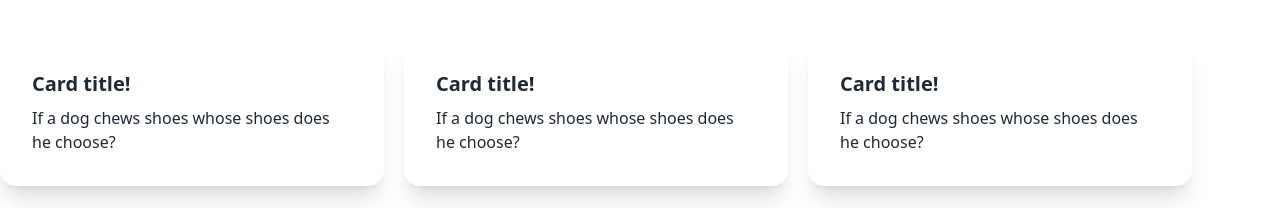
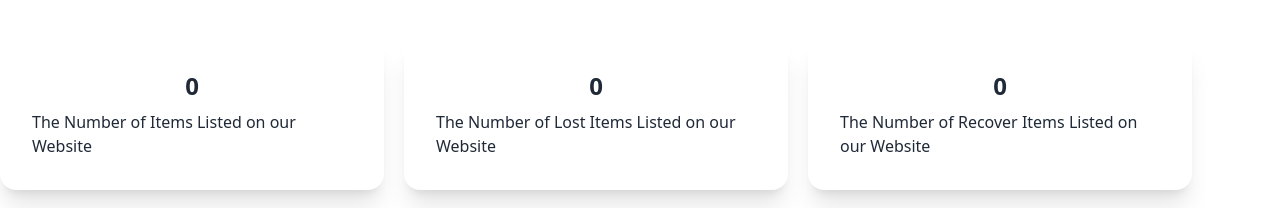
Before and after one commit to DeveloperAvik/BackToMe, a React (Vite) app: page / in a window 1280 px wide. Shown: the part 732-940 px from the top of the page. Built offline with nearby package versions, Linux system fonts and the light colour scheme; no server answers.

Commit message:
Initial work complete for Shortdetailes.jsx

```diff
--- a/src/pages/Home/ShortDetailes.jsx
+++ b/src/pages/Home/ShortDetailes.jsx
@@ -1,5 +1,32 @@
+import { useState } from "react"
 
 function ShortDetailes() {
+
+    const [allItems, setAllItems] = useState([])
+    const [lostItems, setLostItems] = useState([])
+    const [recoverItems, setRecoverItems] = useState([])
+
+
+    useState(() => {
+        fetch("https://backtome.vercel.app/items")
+            .then(res => res.json())
+            .then(data => setAllItems(data))
+    }, [])
+
+
+    useState(() => {
+        fetch("https://backtome.vercel.app/lostItems")
+            .then(res => res.json())
+            .then(data => setLostItems(data))
+    }, [])
+
+
+    useState(() => {
+        fetch("https://backtome.vercel.app/recoverItems")
+            .then(res => res.json())
+            .then(data => setRecoverItems(data))
+    }, [])
+
     return (
         <>
 
@@ -10,8 +37,8 @@ function ShortDetailes() {
 
                 <div className="card bg-base-100 w-96 shadow-xl">
                     <div className="card-body">
-                        <h2 className="card-title">Card title!</h2>
-                        <p>If a dog chews shoes whose shoes does he choose?</p>
+                        <h2 className="text-center font-bold text-2xl">{allItems.length}</h2>
+                        <p>The Number of Items Listed on our Website</p>
 
                     </div>
                 </div>
@@ -19,8 +46,8 @@ function ShortDetailes() {
 
                 <div className="card bg-base-100 w-96 shadow-xl">
                     <div className="card-body">
-                        <h2 className="card-title">Card title!</h2>
-                        <p>If a dog chews shoes whose shoes does he choose?</p>
+                        <h2 className="text-center font-bold text-2xl">{lostItems.length}</h2>
+                        <p>The Number of Lost Items Listed on our Website</p>
 
                     </div>
                 </div>
@@ -28,8 +55,8 @@ function ShortDetailes() {
 
                 <div className="card bg-base-100 w-96 shadow-xl">
                     <div className="card-body">
-                        <h2 className="card-title">Card title!</h2>
-                        <p>If a dog chews shoes whose shoes does he choose?</p>
+                    <h2 className="text-center font-bold text-2xl">{recoverItems.length}</h2>
+                    <p>The Number of Recover Items Listed on our Website</p>
 
                     </div>
                 </div>
```
